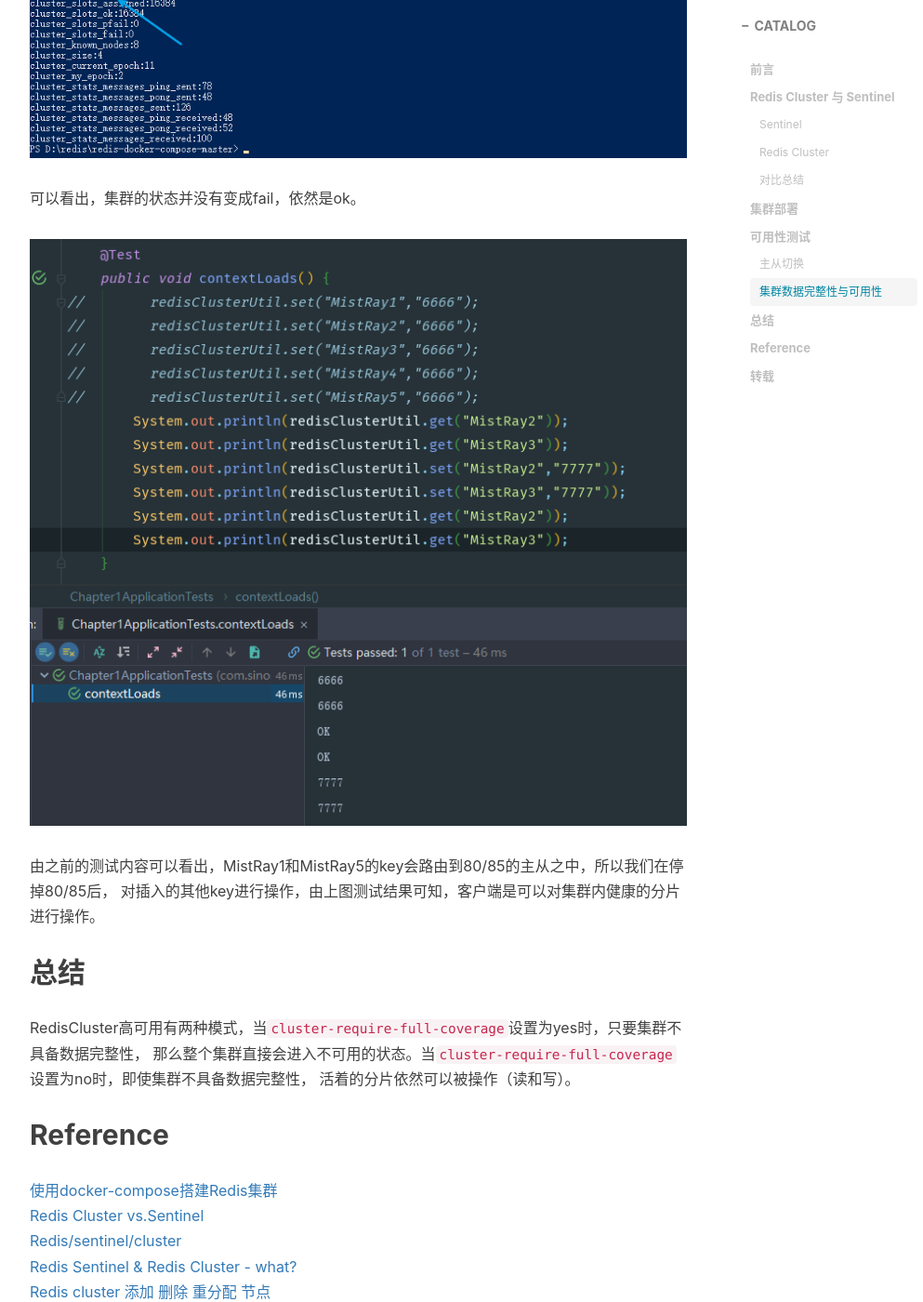
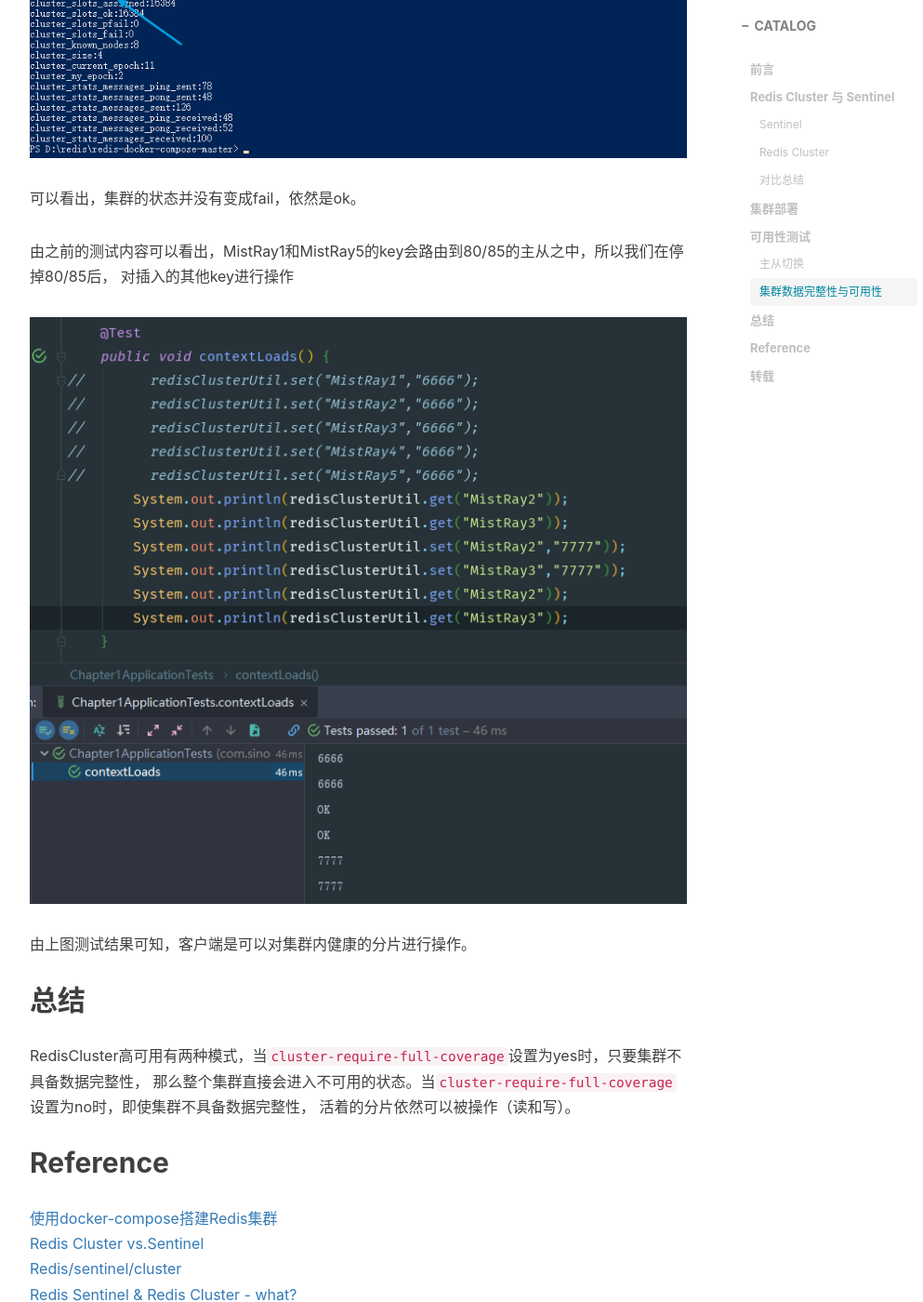
Before and after one commit to MistRay/mistray.github.io, a Jekyll site: the page built from _posts/2020-04-15-RedisCluster集群功能测试与踩坑分享.md, in a window 1280 px wide and 1400 px high, scrolled down 6843 px. Shown: the whole window at 93% size, without its empty margins (233-1226 px from the left). Built offline with Jekyll 4.4.1, drawn with Linux system fonts in a browser that asks for light colours; nearby versions of some CDN libraries; comment, search, counter and statistics services are not loaded.

Commit message:
修改格式

```diff
--- a/_posts/2020-04-15-RedisCluster集群功能测试与踩坑分享.md
+++ b/_posts/2020-04-15-RedisCluster集群功能测试与踩坑分享.md
@@ -129,10 +129,12 @@ If the option is set to no, the cluster will still serve queries even if only re
 
 可以看出，集群的状态并没有变成fail，依然是ok。
 
+由之前的测试内容可以看出，MistRay1和MistRay5的key会路由到80/85的主从之中，所以我们在停掉80/85后，
+对插入的其他key进行操作
+
 ![设置为no客户端反馈](/img/post_img/post_2020_04_15_09设置为no客户端反馈.png)
 
-由之前的测试内容可以看出，MistRay1和MistRay5的key会路由到80/85的主从之中，所以我们在停掉80/85后，
-对插入的其他key进行操作，由上图测试结果可知，客户端是可以对集群内健康的分片进行操作。
+由上图测试结果可知，客户端是可以对集群内健康的分片进行操作。
 
 
 ## 总结
```
